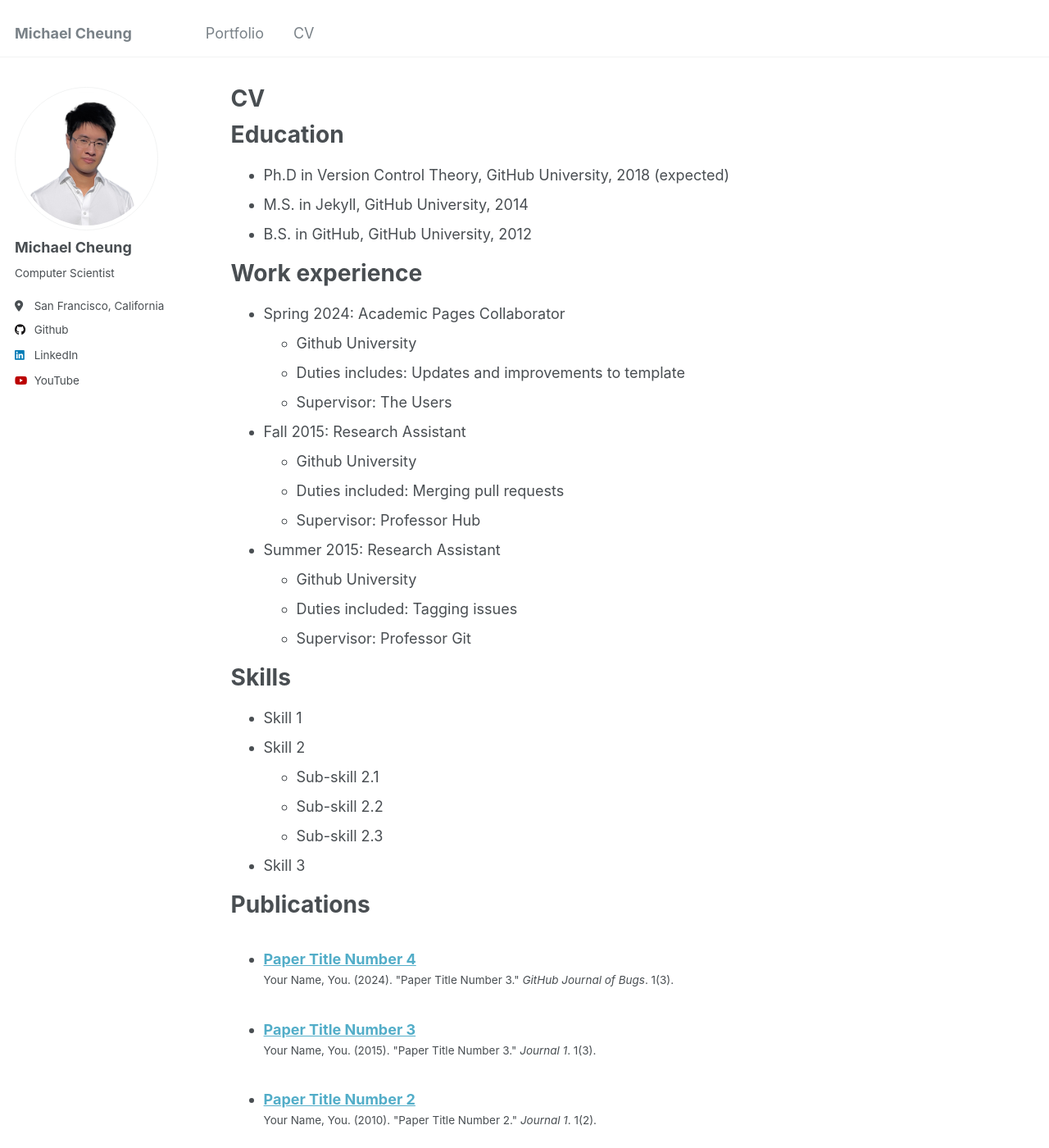
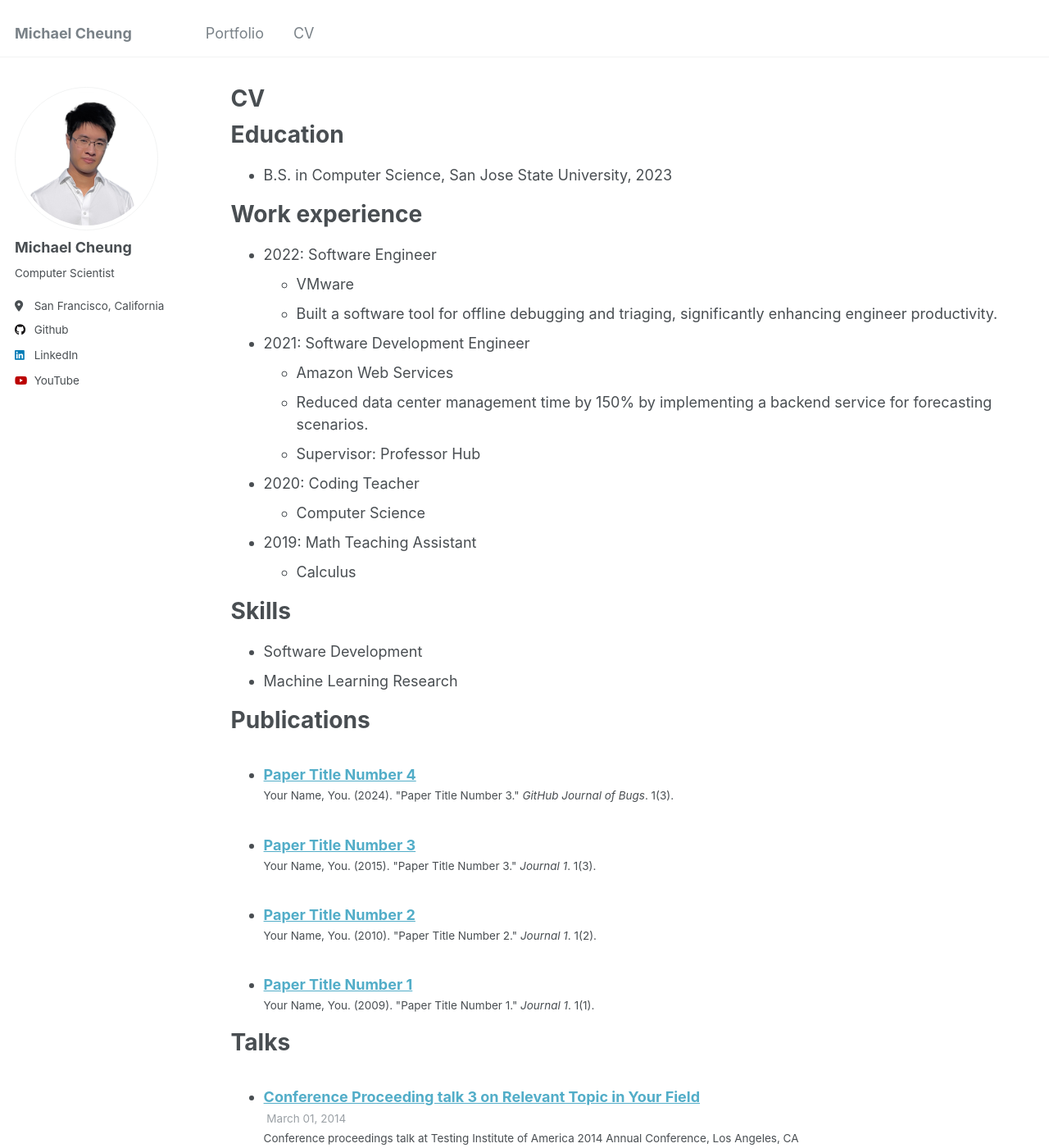
Before and after one commit to cheung0/cheung0.github.io, a Jekyll site: the page built from _pages/cv.md, in a window 1280 px wide and 1400 px high. Shown: the whole window at 82% size. Built offline with Jekyll 4.4.1, drawn with Linux system fonts in a browser that asks for light colours.

Commit message:
Update cv.md

```diff
--- a/_pages/cv.md
+++ b/_pages/cv.md
@@ -11,35 +11,29 @@
 
 Education
 ======
-* Ph.D in Version Control Theory, GitHub University, 2018 (expected)
-* M.S. in Jekyll, GitHub University, 2014
-* B.S. in GitHub, GitHub University, 2012
+* B.S. in Computer Science, San Jose State University, 2023
 
 Work experience
 ======
-* Spring 2024: Academic Pages Collaborator
-  * Github University
-  * Duties includes: Updates and improvements to template
-  * Supervisor: The Users
+* 2022: Software Engineer
+  * VMware
+  * Built a software tool for offline debugging and triaging, significantly enhancing engineer productivity.
 
-* Fall 2015: Research Assistant
-  * Github University
-  * Duties included: Merging pull requests
+* 2021: Software Development Engineer
+  * Amazon Web Services
+  * Reduced data center management time by 150% by implementing a backend service for forecasting scenarios.
   * Supervisor: Professor Hub
 
-* Summer 2015: Research Assistant
-  * Github University
-  * Duties included: Tagging issues
-  * Supervisor: Professor Git
+* 2020: Coding Teacher
+  * Computer Science
+
+* 2019: Math Teaching Assistant
+  * Calculus
 
 Skills
 ======
-* Skill 1
-* Skill 2
-  * Sub-skill 2.1
-  * Sub-skill 2.2
-  * Sub-skill 2.3
-* Skill 3
+* Software Development
+* Machine Learning Research
 
 Publications
 ======
```
